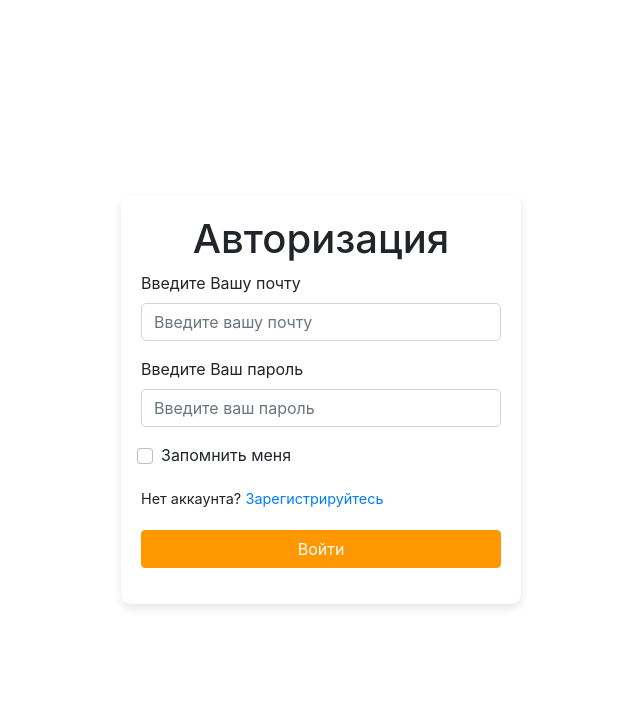
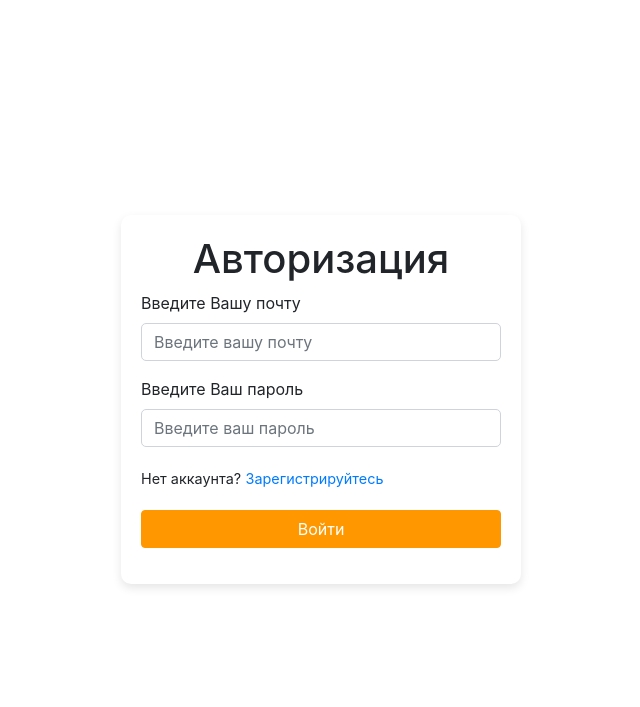
Before and after one commit to MikhailNagibin/secret_project, a Flask app: page / in a window 1280 px wide. Shown: the part 48-755 px from the top of the page, without its empty margins (319-959 px from the left). Run offline with Flask 3, Linux system fonts and the light colour scheme; parts of the project's set-up code (start-up, migrations or seed data) failed here and were passed over; some libraries are stand-ins or nearby versions.

Commit message:
add some details

```diff
--- a/db/db.sql
+++ b/db/db.sql
@@ -14,11 +14,11 @@ surname varchar(50) not null,
 email varchar(50) not null unique,
 user_password varchar(256) not null,
 role_id int,
-foreign key(role_id) references Roles (role_id)
+foreign key(role_id) references Roles (id)
 );
 
 
-insert into Users (id, firstname, surname, email, user_password, role_id) values
-(1, 'root', 'admin', 'root@gmail.com',
+insert into Users (firstname, surname, email, user_password, role_id) values
+('root', 'admin', 'root@gmail.com',
 '8c6976e5b5410415bde908bd4dee15dfb167a9c873fc4bb8a81f6f2ab448a918', 1);
 -- пароль - админ
--- a/forms.py
+++ b/forms.py
@@ -7,7 +7,6 @@ from our_requests import *
 class AutorisationForm(FlaskForm):
     email = EmailField("Введите Вашу почту", validators=[DataRequired()])
     password = PasswordField("Введите Ваш пароль", validators=[DataRequired()])
-    remember_me = BooleanField("Запомнить меня")
     submit = SubmitField("Войти")
 
 
--- a/main.py
+++ b/main.py
@@ -1,5 +1,3 @@
-
-
 from flask import *
 from flask_login import *
 from user import User
@@ -40,7 +38,7 @@ def autorisation():
         us = get_user_by_email(cur, form.email.data.lower())
         if us and us[0][4] == generate_password(form.password.data):
             user = User(*us[0])
-            login_user(user, remember=form.remember_me.data)
+            login_user(user, remember=True)
             return redirect('read')
         return render_template(
             "login.html",
@@ -80,14 +78,14 @@ def registration():
     return render_template("register.html", title="Регистрация", form=form)
 
 
-
-
 @app.route('/read')
 def read():
+    if not current_user.is_authenticated:
+        return redirect('/')
     return  '<a class="navbar-brand" href="/logout">{{ current_user.firstname }}</a>'
+
 
 if __name__ == "__main__":
     conn = get_db_connection()
     cur = conn.cursor()
     app.run(port=8000, host="127.0.0.1")
-    redirect('/logout')
--- a/templates/login.html
+++ b/templates/login.html
@@ -72,10 +72,6 @@
                         </div>
                     {% endfor %}
                 </div>
-                <div class="form-group form-check">
-                    {{ form.remember_me(class="form-check-input") }}
-                    {{ form.remember_me.label(class="form-check-label") }}
-                </div>
                 <p>
                     <a class="navbar-brand">Нет аккаунта?</a>
                     <a class="navbar-brand" href="/register">Зарегистрируйтесь</a>
```
